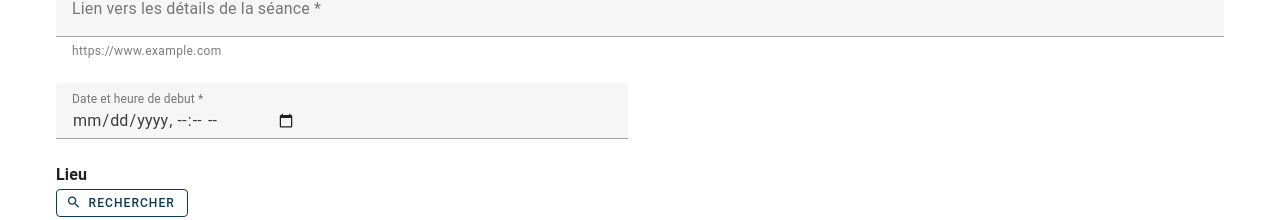
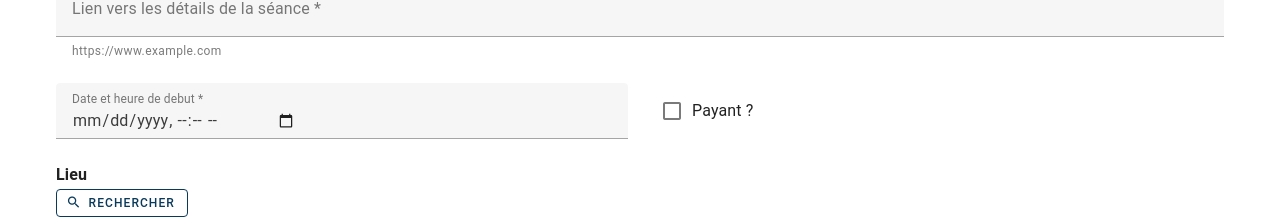
Before and after one commit to raphodn/open-air-events, a Vue app: page /events/create in a window 1280 px wide. Shown: the part 359-579 px from the top of the page. Built offline with nearby package versions, Linux system fonts and the light colour scheme; no server answers.

Commit message:
add fee booleanfield to form

```diff
--- a/src/components/EventForm.vue
+++ b/src/components/EventForm.vue
@@ -85,6 +85,14 @@
           :rules="[rules.required, rules.dateTimeFormat]"
           required
         ></v-text-field>
+      </v-col>
+
+      <v-col cols="12" md="6">
+        <v-checkbox
+          v-model="eventForm.fee"
+          label="Payant ?"
+          hide-details="auto"
+        ></v-checkbox>
       </v-col>
     </v-row>
 
@@ -180,6 +188,8 @@ const eventForm = ref({
   tags: [],
   url: '',
   start: '',
+  // stop: '',  // will be set to start + 2 hours
+  fee: false,
   location: ''
 })
 
@@ -204,7 +214,8 @@ watch(() => props.initialForm, (value) => {
     tags: Array.isArray(value?.tags) ? value.tags : [],
     url: value?.url || '',
     start: value?.start || '',
-    location: value?.location || ''
+    fee: value?.fee || false,
+    location: value?.location || '',
   }
 }, { immediate: true })
 
```
